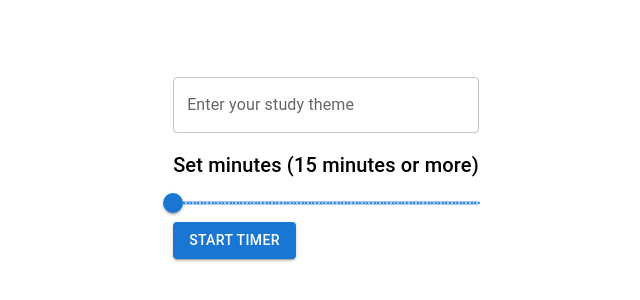
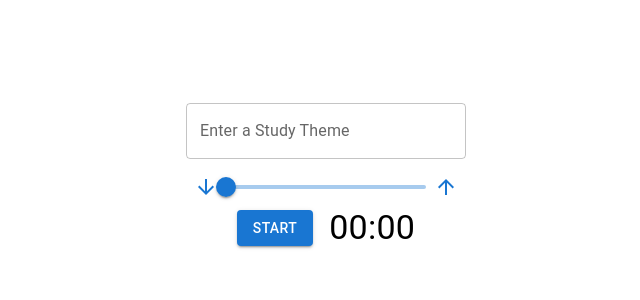
Before and after one commit to daan0220/oneday-demo, a React (Create React App) app: page /timer in a window 1280 px wide. Shown: the part 232-532 px from the top of the page, without its empty margins (314-954 px from the left). Built offline with nearby package versions, Linux system fonts and the light colour scheme.

Commit message:
timer実行から、投稿機能までの作成＆コンポーネント分け

```diff
--- a/package.json
+++ b/package.json
@@ -5,6 +5,7 @@
   "dependencies": {
     "@emotion/react": "^11.11.1",
     "@emotion/styled": "^11.11.0",
+    "@mui/icons-material": "^5.11.16",
     "@mui/material": "^5.13.3",
     "@testing-library/jest-dom": "^5.16.5",
     "@testing-library/react": "^13.4.0",
--- /dev/null
+++ b/src/ConfirmationModal.tsx
@@ -0,0 +1,52 @@
+import React from 'react';
+import { Modal, Box, Typography, Button } from '@mui/material';
+import { useNavigate } from 'react-router-dom';
+
+interface ConfirmationModalProps {
+  showConfirmation: boolean;
+  handlePostConfirmation: () => void;
+  handlePostCancel: () => void;
+  studyTheme: string;
+}
+
+const ConfirmationModal: React.FC<ConfirmationModalProps> = ({
+  showConfirmation,
+  handlePostConfirmation,
+  handlePostCancel,
+  studyTheme,
+}) => {
+  const navigate = useNavigate();
+
+  const handleNoClick = () => {
+    handlePostCancel();
+    navigate('/main');
+  };
+
+  return (
+    <Modal open={showConfirmation} onClose={handlePostCancel}>
+      <Box display="flex" justifyContent="center" alignItems="center" minHeight="100vh" bgcolor="rgba(255, 255, 255, 0.9)">
+        <div>
+          <Typography variant="h5" component="h2" gutterBottom>
+            Great job!!
+          </Typography>
+          <Typography variant="body1" gutterBottom>
+            あなたの今日の成果を投稿しますか？
+          </Typography>
+          <Typography variant="h6" component="h3" gutterBottom>
+            {studyTheme}
+          </Typography>
+          <Box display="flex" justifyContent="center" alignItems="center" marginTop={2}>
+            <Button onClick={handlePostConfirmation} variant="contained" color="primary" style={{ marginRight: 8 }}>
+              YES
+            </Button>
+            <Button onClick={handleNoClick} variant="outlined" color="secondary">
+              NO
+            </Button>
+          </Box>
+        </div>
+      </Box>
+    </Modal>
+  );
+};
+
+export default ConfirmationModal;
--- /dev/null
+++ b/src/EditModal .tsx
@@ -0,0 +1,68 @@
+import React from 'react';
+import { Modal, Box, Typography, TextField, Button } from '@mui/material';
+
+interface EditModalProps {
+  showModal: boolean;
+  handleModalClose: () => void;
+  studyTheme: string;
+  setStudyTheme: React.Dispatch<React.SetStateAction<string>>;
+  additionalText: string;
+  setAdditionalText: React.Dispatch<React.SetStateAction<string>>;
+  handlePost: () => void;
+}
+
+const EditModal: React.FC<EditModalProps> = ({
+  showModal,
+  handleModalClose,
+  studyTheme,
+  setStudyTheme,
+  additionalText,
+  setAdditionalText,
+  handlePost,
+}) => {
+  const handleThemeChange = (e: React.ChangeEvent<HTMLInputElement>) => {
+    setStudyTheme(e.target.value);
+  };
+
+  const handleAdditionalTextChange = (e: React.ChangeEvent<HTMLInputElement>) => {
+    setAdditionalText(e.target.value);
+  };
+
+  return (
+    <Modal open={showModal} onClose={handleModalClose}>
+      <Box display="flex" justifyContent="center" alignItems="center" minHeight="100vh" bgcolor="white">
+        <div>
+          <Typography variant="h5" component="h2" gutterBottom>
+            Edit Study Theme
+          </Typography>
+          <TextField
+            id="study-theme-input"
+            label="Study Theme"
+            value={studyTheme}
+            onChange={handleThemeChange}
+            fullWidth
+            margin="normal"
+            variant="outlined"
+          />
+          <TextField
+            id="additional-text-input"
+            label="Additional Text"
+            value={additionalText}
+            onChange={handleAdditionalTextChange}
+            fullWidth
+            margin="normal"
+            variant="outlined"
+          />
+          <Button onClick={handlePost} variant="contained" color="primary" fullWidth>
+            POST
+          </Button>
+          <Button onClick={handleModalClose} variant="outlined" color="secondary" fullWidth>
+            Cancel
+          </Button>
+        </div>
+      </Box>
+    </Modal>
+  );
+};
+
+export default EditModal;
--- a/src/TimerScreen.tsx
+++ b/src/TimerScreen.tsx
@@ -1,14 +1,21 @@
 import React, { useState, useEffect } from 'react';
-import { Button, Typography, TextField, Modal, Box, Slider } from '@mui/material';
+import { Button, Typography, TextField, Box, IconButton, Slider } from '@mui/material';
+import ArrowUpwardIcon from '@mui/icons-material/ArrowUpward';
+import ArrowDownwardIcon from '@mui/icons-material/ArrowDownward';
+import { useNavigate } from 'react-router-dom';
+import EditModal from './EditModal ';
+import ConfirmationModal from './ConfirmationModal';
 
-const TimerScreen = () => {
+const TimerScreen: React.FC = () => {
   const [timer, setTimer] = useState(0);
   const [isRunning, setIsRunning] = useState(false);
   const [studyTheme, setStudyTheme] = useState('');
   const [themeSubmitted, setThemeSubmitted] = useState(false);
-  const [minutes, setMinutes] = useState(15);
+  const [minutes, setMinutes] = useState(1);
   const [showConfirmation, setShowConfirmation] = useState(false);
   const [showModal, setShowModal] = useState(false);
+  const [additionalText, setAdditionalText] = useState('');
+  const navigate = useNavigate();
 
   const handleStartTimer = () => {
     if (studyTheme.trim() === '') {
@@ -20,7 +27,7 @@ const TimerScreen = () => {
     }
 
     setIsRunning(true);
-    setTimer(minutes * 60); // 分数を秒数に変換して設定
+    setTimer(minutes * 60);
     setThemeSubmitted(true);
   };
 
@@ -32,15 +39,26 @@ const TimerScreen = () => {
     setStudyTheme(e.target.value);
   };
 
-  const handleMinutesChange = (event: Event, value: number | number[]) => {
-    const minutes = Array.isArray(value) ? value[0] : value;
-    setMinutes(minutes);
+  const handleSliderChange = (event: Event, value: number | number[]) => {
+    if (Array.isArray(value)) {
+      setMinutes(value[0]);
+    } else {
+      setMinutes(value);
+    }
   };
 
+  const handleMinusClick = () => {
+    setMinutes((prevMinutes) => Math.max(prevMinutes - 1, 1));
+  };
+
+  const handlePlusClick = () => {
+    setMinutes((prevMinutes) => Math.min(prevMinutes + 1, 120));
+  };
 
   const handlePostConfirmation = () => {
     setShowConfirmation(false);
     setShowModal(true);
+    setIsRunning(false);
   };
 
   const handlePostCancel = () => {
@@ -49,13 +67,12 @@ const TimerScreen = () => {
 
   const handleModalClose = () => {
     setShowModal(false);
+    setIsRunning(true);
   };
 
   const handlePost = () => {
-    // 投稿処理を実行する
-    // バックエンドのAPIを呼び出したり、ライブラリを使用したりするなどの方法で実装する
-    alert('Study theme posted!');
     setShowModal(false);
+    navigate('/main');
   };
 
   useEffect(() => {
@@ -68,7 +85,9 @@ const TimerScreen = () => {
     }
 
     if (timer === 0) {
+      if (interval) {
         clearInterval(interval);
+      }
       setIsRunning(false);
       if (themeSubmitted) {
         setShowConfirmation(true);
@@ -83,114 +102,81 @@ const TimerScreen = () => {
   }, [isRunning, timer, themeSubmitted]);
 
   return (
+    <>
+      {showModal && (
+        <EditModal
+          showModal={showModal}
+          handleModalClose={handleModalClose}
+          studyTheme={studyTheme}
+          setStudyTheme={setStudyTheme}
+          additionalText={additionalText}
+          setAdditionalText={setAdditionalText}
+          handlePost={handlePost}
+        />
+      )}
+
+      {showConfirmation && (
+        <ConfirmationModal
+          showConfirmation={showConfirmation}
+          handlePostConfirmation={handlePostConfirmation}
+          handlePostCancel={handlePostCancel}
+          studyTheme={studyTheme}
+        />
+      )}
+
+      {!showModal && (
         <Box display="flex" justifyContent="center" alignItems="center" minHeight="100vh">
           <div>
             {themeSubmitted ? (
-          <Typography variant="h6" gutterBottom>
-            Study Theme: {studyTheme}
+              <Typography variant="h4" component="h1" gutterBottom>
+                {studyTheme}
               </Typography>
             ) : (
               <TextField
-            label="Enter your study theme"
-            variant="outlined"
-            fullWidth
+                id="study-theme-input"
+                label="Enter a Study Theme"
                 value={studyTheme}
                 onChange={handleThemeChange}
-            sx={{ marginBottom: '1rem' }}
+                fullWidth
+                margin="normal"
+                variant="outlined"
               />
             )}
-
-        {!isRunning && (
-          <div>
-            <Typography variant="h6" gutterBottom>
-              Set minutes (15 minutes or more)
-            </Typography>
+            <Box display="flex" alignItems="center" justifyContent="center">
+              <IconButton onClick={handleMinusClick} color="primary" aria-label="minus">
+                <ArrowDownwardIcon />
+              </IconButton>
               <Slider
                 value={minutes}
-              onChange={handleMinutesChange}
-              min={15}
+                onChange={handleSliderChange}
+                min={1}
+                max={120}
                 step={1}
-              marks
-              valueLabelDisplay="auto"
+                sx={{ width: 200 }}
               />
-            <Button variant="contained" color="primary" onClick={handleStartTimer}>
-              Start Timer
+              <IconButton onClick={handlePlusClick} color="primary" aria-label="plus">
+                <ArrowUpwardIcon />
+              </IconButton>
+            </Box>
+            <Box display="flex" justifyContent="center" alignItems="center">
+              {isRunning ? (
+                <Button onClick={handleStopTimer} variant="contained" color="secondary" sx={{ mr: 2 }}>
+                  Stop
                 </Button>
-          </div>
-        )}
-
-        {isRunning && (
-          <Typography variant="h4" gutterBottom>
-            Timer: {Math.floor(timer / 60)}:{timer % 60 < 10 ? '0' + (timer % 60) : timer % 60}
-          </Typography>
-        )}
-
-        {isRunning && (
-          <Button variant="contained" color="secondary" onClick={handleStopTimer}>
-            Stop Timer
+              ) : (
+                <Button onClick={handleStartTimer} variant="contained" color="primary" sx={{ mr: 2 }}>
+                  Start
                 </Button>
               )}
-
-        <Modal open={showConfirmation} onClose={handlePostCancel}>
-          <Box
-            display="flex"
-            justifyContent="center"
-            alignItems="center"
-            minHeight="100vh"
-            bgcolor="rgba(0, 0, 0, 0.5)"
-          >
-            <div>
-              <Typography variant="h6" gutterBottom align="center">
-                This is your study theme: {studyTheme}
+              <Typography variant="h4" component="p">
+                {Math.floor(timer / 60).toString().padStart(2, '0')}:
+                {(timer % 60).toString().padStart(2, '0')}
               </Typography>
-              <Typography variant="h6" gutterBottom align="center">
-                Do you want to post this achievement?
-              </Typography>
-              <Box display="flex" justifyContent="center" alignItems="center" marginTop="1rem">
-                <Button variant="contained" color="primary" onClick={handlePostConfirmation} sx={{ marginRight: '1rem' }}>
-                  Yes
-                </Button>
-                <Button variant="contained" color="secondary" onClick={handlePostCancel}>
-                  No
-                </Button>
             </Box>
           </div>
         </Box>
-        </Modal>
-
-        <Modal open={showModal} onClose={handleModalClose}>
-          <Box
-            display="flex"
-            justifyContent="center"
-            alignItems="center"
-            minHeight="100vh"
-            bgcolor="rgba(0, 0, 0, 0.5)"
-          >
-            <div>
-              <Typography variant="h6" gutterBottom align="center">
-                Post your study theme:
-              </Typography>
-              <TextField
-                label="Study theme"
-                variant="outlined"
-                fullWidth
-                value={studyTheme}
-                disabled
-                sx={{ marginBottom: '1rem' }}
-              />
-              <Box display="flex" justifyContent="center" alignItems="center" marginTop="1rem">
-                <Button variant="contained" color="primary" onClick={handlePost} sx={{ marginRight: '1rem' }}>
-                  Post
-                </Button>
-                <Button variant="contained" color="secondary" onClick={handleModalClose}>
-                  Cancel
-                </Button>
-              </Box>
-            </div>
-          </Box>
-        </Modal>
-      </div>
-    </Box>
+      )}
+    </>
   );
 };
 
```
Also changed, not shown: 1 other file (tests, documents, lock files or other folders). Lines whose indentation alone changed are shown as unchanged.
